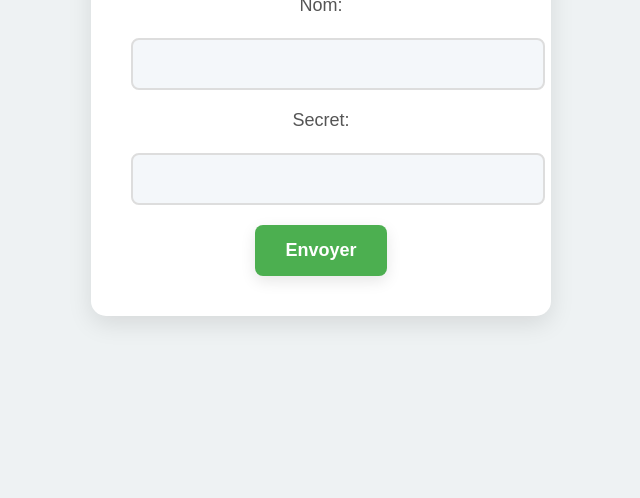
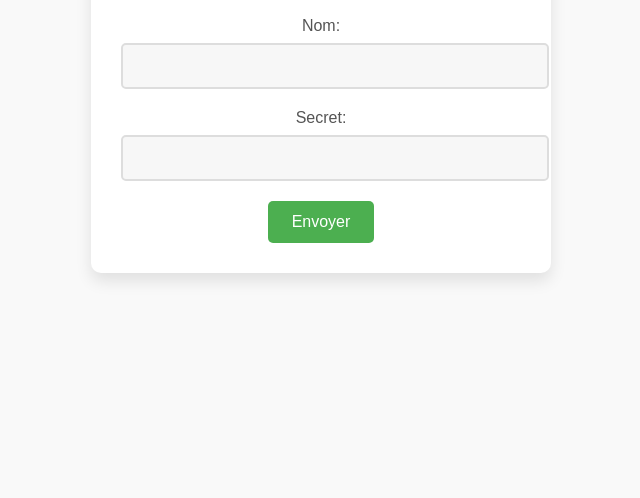
Before and after one commit to oussamaaa-coder/mon-site-formulaire, a plain HTML site: page index.html in a window 1280 px wide. Shown: the part 302-800 px from the top of the page, without its empty margins (319-959 px from the left). Drawn offline with Linux system fonts and the light colour scheme.

Commit message:
Update styles.css

```diff
--- a/styles.css
+++ b/styles.css
@@ -1,7 +1,7 @@
-
+/* Style global */
 body {
-  font-family: 'Poppins', sans-serif;
-  background-color: #eef2f3;
+  font-family: 'Arial', sans-serif;
+  background-color: #f9f9f9;
   margin: 0;
   padding: 0;
   display: flex;
@@ -11,114 +11,66 @@ body {
   color: #333;
 }
 
-/* Header */
+/* Conteneur du formulaire */
+.form-container {
+  background-color: #fff;
+  padding: 30px;
+  border-radius: 10px;
+  box-shadow: 0 8px 16px rgba(0, 0, 0, 0.1);
+  width: 100%;
+  max-width: 400px;
+  text-align: center;
+}
+
+/* Titre */
 h1 {
-  font-size: 30px;
-  text-align: center;
+  font-size: 24px;
   color: #4caf50;
   margin-bottom: 20px;
-  font-weight: bold;
-  opacity: 0;
-  animation: fadeIn 1s forwards;
 }
 
-/* Form container */
-.form-container {
-  background: #fff;
-  padding: 40px;
-  border-radius: 15px;
-  box-shadow: 0 8px 25px rgba(0, 0, 0, 0.1);
-  width: 100%;
-  max-width: 380px;
-  text-align: center;
-  opacity: 0;
-  animation: fadeIn 1s 0.5s forwards;
+/* Style des labels */
+label {
+  display: block;
+  font-size: 16px;
+  margin-bottom: 8px;
+  color: #555;
 }
 
-/* Fade-in effect for elements */
-@keyframes fadeIn {
-  0% {
-    opacity: 0;
-  }
-  100% {
-    opacity: 1;
-  }
-}
-
-label {
-  font-size: 18px;
-  color: #555;
-  display: block;
-  margin-bottom: 12px;
-  font-weight: 500;
-  opacity: 0;
-  animation: slideUp 0.5s 1s forwards;
-}
-
+/* Style des champs de texte */
 input[type="text"] {
   width: 100%;
-  padding: 15px;
-  margin: 10px 0 20px;
-  border-radius: 8px;
+  padding: 12px;
+  margin-bottom: 20px;
+  border-radius: 5px;
   border: 2px solid #ddd;
   font-size: 16px;
-  background-color: #f4f7fa;
-  transition: all 0.4s ease;
-  opacity: 0;
-  animation: slideUp 0.5s 1.5s forwards;
-}
-
-@keyframes slideUp {
-  0% {
-    opacity: 0;
-    transform: translateY(20px);
-  }
-  100% {
-    opacity: 1;
-    transform: translateY(0);
-  }
+  background-color: #f7f7f7;
+  transition: border-color 0.3s ease, background-color 0.3s ease;
 }
 
 input[type="text"]:focus {
   border-color: #4caf50;
   background-color: #e8f5e9;
-  box-shadow: 0 0 10px rgba(76, 175, 80, 0.3);
+  outline: none;
 }
 
+/* Style du bouton */
 button {
-  padding: 15px 30px;
+  padding: 12px 24px;
   background-color: #4caf50;
   border: none;
-  border-radius: 8px;
+  border-radius: 5px;
   color: white;
-  font-size: 18px;
-  font-weight: 600;
+  font-size: 16px;
   cursor: pointer;
-  transition: transform 0.3s ease;
-  box-shadow: 0 5px 15px rgba(0, 0, 0, 0.1);
-  opacity: 0;
-  animation: slideUp 0.5s 2s forwards;
+  transition: background-color 0.3s ease;
 }
 
 button:hover {
-  transform: scale(1.05);
+  background-color: #45a049;
 }
 
 button:active {
-  transform: scale(1);
+  background-color: #388e3c;
 }
-
-/* Responsive design */
-@media (max-width: 500px) {
-  .form-container {
-    padding: 25px;
-  }
-
-  h1 {
-    font-size: 24px;
-  }
-
-  input[type="text"], button {
-    font-size: 14px;
-  }
-}
```
